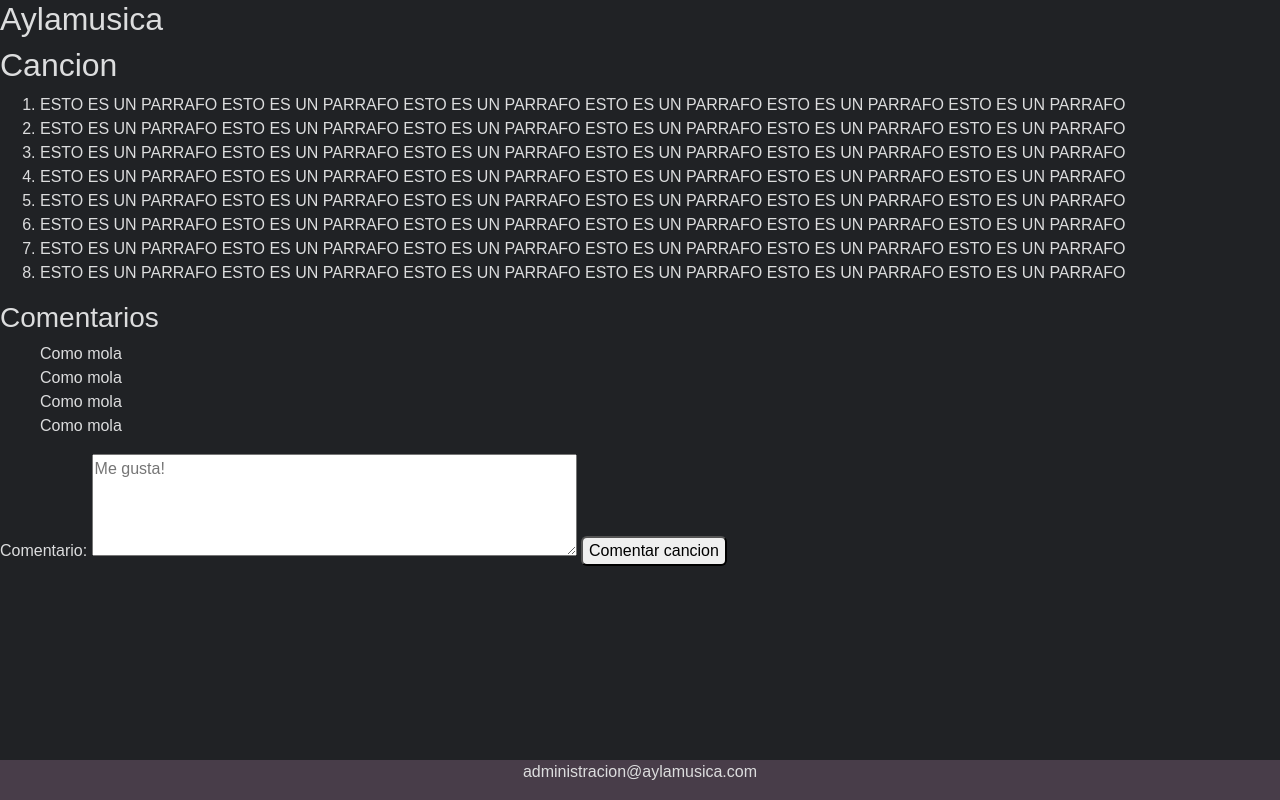
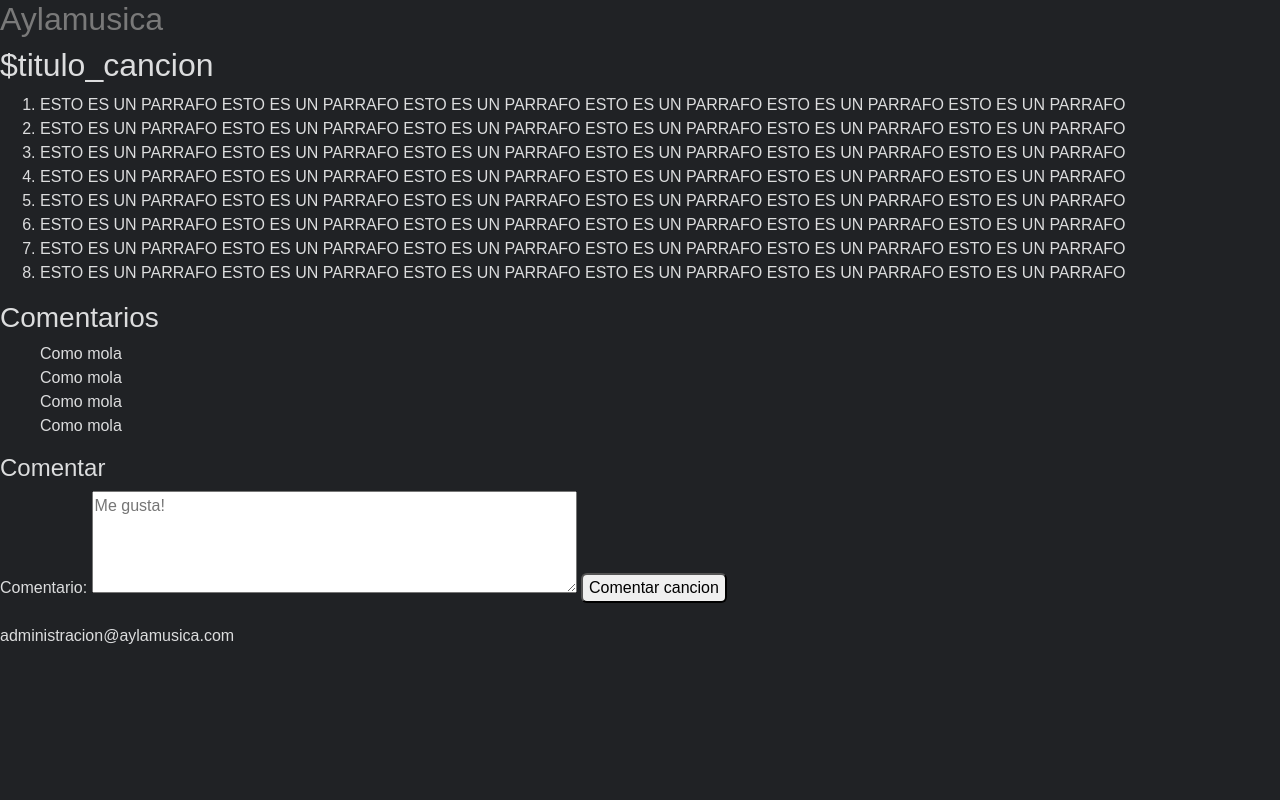
Before and after one commit to minauz/aylamusica, a PHP site: page /pruebas/cancion.html in a window 1280 px wide. Run offline with PHP 8.4, Linux system fonts and the light colour scheme.

Commit message:
Arreglando estilo.css

```diff
--- a/pruebas/cancion.html
+++ b/pruebas/cancion.html
@@ -2,34 +2,47 @@
 
 <head>
     <meta charset="UTF-8">
-    <link rel="stylesheet" href="https://stackpath.bootstrapcdn.com/bootstrap/4.4.1/css/bootstrap.min.css" integrity="sha384-Vkoo8x4CGsO3+Hhxv8T/Q5PaXtkKtu6ug5TOeNV6gBiFeWPGFN9MuhOf23Q9Ifjh" crossorigin="anonymous">
+    <link rel="stylesheet" href="https://stackpath.bootstrapcdn.com/bootstrap/4.4.1/css/bootstrap.min.css"
+        integrity="sha384-Vkoo8x4CGsO3+Hhxv8T/Q5PaXtkKtu6ug5TOeNV6gBiFeWPGFN9MuhOf23Q9Ifjh" crossorigin="anonymous">
     <link rel="stylesheet" type="text/css" href="../vista/css/estilo.css">
-    <title>Cancion - Artista</title>
+    <title>$titulo_cancion - Aylamusica</title>
 </head>
 
 <body>
     <!--Cabecera-->
     <h1><a href="index.html">Aylamusica</a></h1>
-    <div>
-        <h2>Cancion</h2>
+    <div id="cancion">
+        <h2>$titulo_cancion</h2>
         <ol>
-            <li>ESTO ES UN PARRAFO ESTO ES UN PARRAFO ESTO ES UN PARRAFO ESTO ES UN PARRAFO ESTO ES UN PARRAFO ESTO ES UN PARRAFO</li>
-            <li>ESTO ES UN PARRAFO ESTO ES UN PARRAFO ESTO ES UN PARRAFO ESTO ES UN PARRAFO ESTO ES UN PARRAFO ESTO ES UN PARRAFO</li>
-            <li>ESTO ES UN PARRAFO ESTO ES UN PARRAFO ESTO ES UN PARRAFO ESTO ES UN PARRAFO ESTO ES UN PARRAFO ESTO ES UN PARRAFO</li>
-            <li>ESTO ES UN PARRAFO ESTO ES UN PARRAFO ESTO ES UN PARRAFO ESTO ES UN PARRAFO ESTO ES UN PARRAFO ESTO ES UN PARRAFO</li>
-            <li>ESTO ES UN PARRAFO ESTO ES UN PARRAFO ESTO ES UN PARRAFO ESTO ES UN PARRAFO ESTO ES UN PARRAFO ESTO ES UN PARRAFO</li>
-            <li>ESTO ES UN PARRAFO ESTO ES UN PARRAFO ESTO ES UN PARRAFO ESTO ES UN PARRAFO ESTO ES UN PARRAFO ESTO ES UN PARRAFO</li>
-            <li>ESTO ES UN PARRAFO ESTO ES UN PARRAFO ESTO ES UN PARRAFO ESTO ES UN PARRAFO ESTO ES UN PARRAFO ESTO ES UN PARRAFO</li>
-            <li>ESTO ES UN PARRAFO ESTO ES UN PARRAFO ESTO ES UN PARRAFO ESTO ES UN PARRAFO ESTO ES UN PARRAFO ESTO ES UN PARRAFO</li>
+            <li>ESTO ES UN PARRAFO ESTO ES UN PARRAFO ESTO ES UN PARRAFO ESTO ES UN PARRAFO ESTO ES UN PARRAFO ESTO ES
+                UN PARRAFO</li>
+            <li>ESTO ES UN PARRAFO ESTO ES UN PARRAFO ESTO ES UN PARRAFO ESTO ES UN PARRAFO ESTO ES UN PARRAFO ESTO ES
+                UN PARRAFO</li>
+            <li>ESTO ES UN PARRAFO ESTO ES UN PARRAFO ESTO ES UN PARRAFO ESTO ES UN PARRAFO ESTO ES UN PARRAFO ESTO ES
+                UN PARRAFO</li>
+            <li>ESTO ES UN PARRAFO ESTO ES UN PARRAFO ESTO ES UN PARRAFO ESTO ES UN PARRAFO ESTO ES UN PARRAFO ESTO ES
+                UN PARRAFO</li>
+            <li>ESTO ES UN PARRAFO ESTO ES UN PARRAFO ESTO ES UN PARRAFO ESTO ES UN PARRAFO ESTO ES UN PARRAFO ESTO ES
+                UN PARRAFO</li>
+            <li>ESTO ES UN PARRAFO ESTO ES UN PARRAFO ESTO ES UN PARRAFO ESTO ES UN PARRAFO ESTO ES UN PARRAFO ESTO ES
+                UN PARRAFO</li>
+            <li>ESTO ES UN PARRAFO ESTO ES UN PARRAFO ESTO ES UN PARRAFO ESTO ES UN PARRAFO ESTO ES UN PARRAFO ESTO ES
+                UN PARRAFO</li>
+            <li>ESTO ES UN PARRAFO ESTO ES UN PARRAFO ESTO ES UN PARRAFO ESTO ES UN PARRAFO ESTO ES UN PARRAFO ESTO ES
+                UN PARRAFO</li>
         </ol>
+    </div>
+    <div id="comentarios">
         <h3>Comentarios</h3>
-        <ul id="comentarios">
+        <ul id="ul_comentarios">
             <li>Como mola</li>
             <li>Como mola</li>
             <li>Como mola</li>
             <li>Como mola</li>
         </ul>
-        <form action="index.php" method="POST" role="form">
+    </div>
+    <form action="index.php" method="POST" role="form" id="form_comentar">
+        <h4>Comentar</h4>
         <label for="comentario">Comentario: </label>
         <textarea rows="4" cols="50" name="texto_comentario" placeholder="Me gusta!"></textarea>
         <button type="submit" name="boton_comentar">Comentar cancion</button>
@@ -37,7 +50,6 @@
     <div class="footer">
         <p>administracion@aylamusica.com</p>
     </div>
-    </div>
 </body>
 
 </html>
--- a/pruebas/login.html
+++ b/pruebas/login.html
@@ -1,4 +1,5 @@
 <html>
+
 <head>
     <meta charset="UTF-8">
     <link rel="stylesheet" href="https://stackpath.bootstrapcdn.com/bootstrap/4.4.1/css/bootstrap.min.css"
@@ -6,6 +7,7 @@
     <link rel="stylesheet" type="text/css" href="../vista/css/estilo.css">
     <title>Administracion - Aylamusica</title>
 </head>
+
 <body>
     <h1><a href="index.html">Aylamusica</a></h1>
     <div id="caja_login">
@@ -22,4 +24,5 @@
         <p>administracion@aylamusica.com</p>
     </div>
 </body>
+
 </html>
--- a/vista/css/estilo.css
+++ b/vista/css/estilo.css
@@ -21,30 +21,25 @@ ul li {
     list-style: none;
 }
 
+a {
+    color: #797979;
+    text-decoration: none;
+    transition: 0.3s;
+}
+
+a:hover {
+    color: #797979;
+    text-decoration: none;
+    opacity: 1;
+}
+
 .li_cancion {
     padding: 8px;
     margin-bottom: 1%;
     box-shadow: 1px 1px 5px 1px rgba(255, 255, 255, 0.5);
 }
 
-a {
-    color: #dcddde;
-    text-decoration: none;
-    transition: 0.3s;
-}
-
-a:hover {
-    color: #dcddde;
-    text-decoration: none;
-}
-
-.li_cancion a:hover {
-    color: #dcddde;
-    text-decoration: none;
-    opacity: 1;
-}
-
-.footer {
+.li_cancion .footer {
     position: fixed;
     left: 0;
     bottom: 0;
```
Lines whose indentation alone changed are shown as unchanged.
